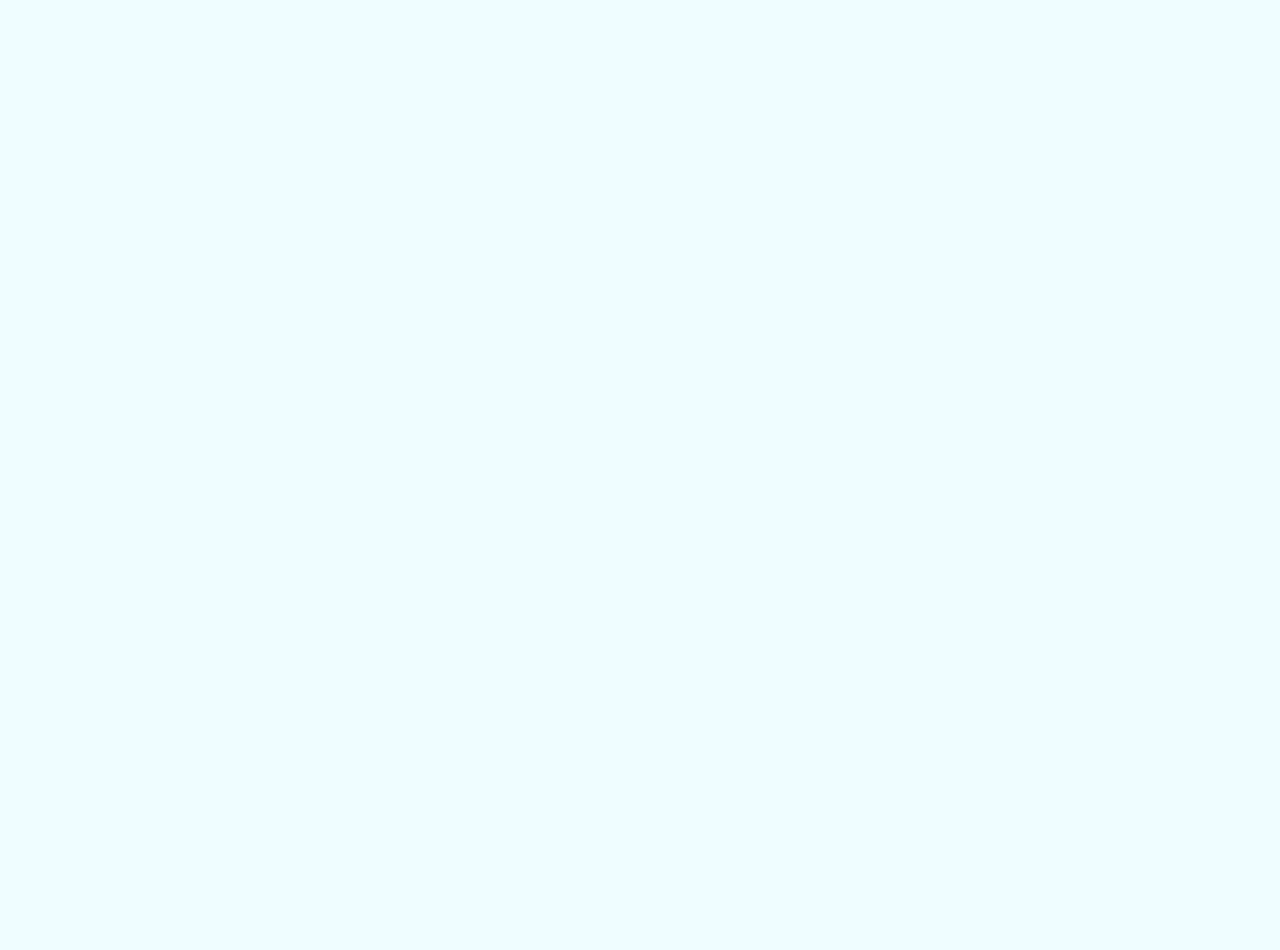
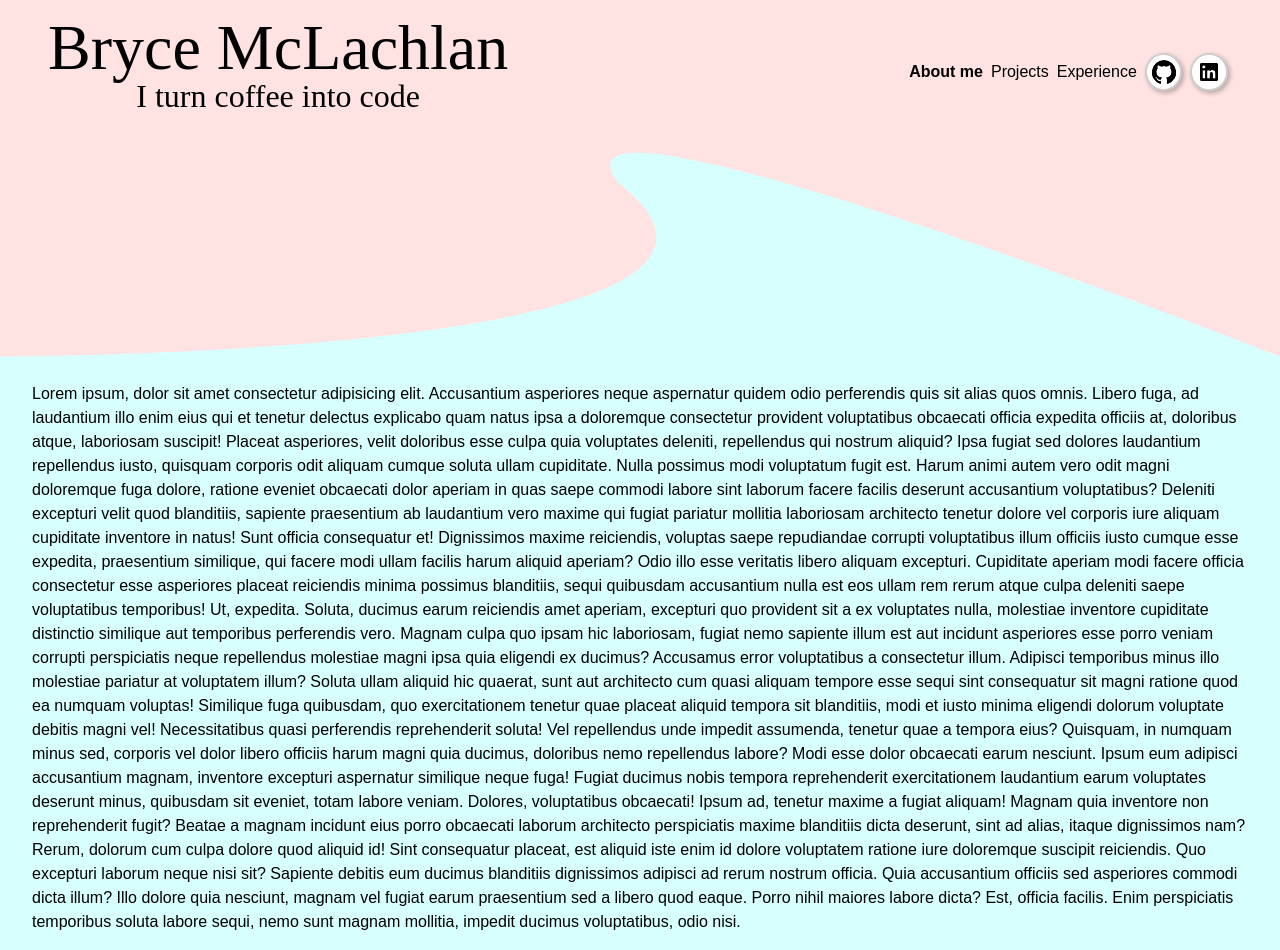
Before and after one commit to brycemcl/portfolio, a Next.js app: page / in a window 1280 px wide. Before the commit the page ends 800 px from the top, so only its background shows below. Built offline with nearby package versions, Linux system fonts and the light colour scheme.

Commit message:
wired up about page

```diff
--- a/pages/_app.tsx
+++ b/pages/_app.tsx
@@ -1,7 +1,19 @@
-import "../styles/globals.css";
+import Head from 'next/head'
+import Header from '../scr/atoms/Header'
+import '../styles/globals.css'
 
 function App({ Component, pageProps }) {
-  return <Component {...pageProps} />;
+  return (
+    <>
+      <Head>
+        <link rel='icon' href='/favicon.ico' />
+      </Head>
+      <Header />
+      <div className={`content`}>
+        <Component {...pageProps} />
+      </div>
+    </>
+  )
 }
 
-export default App;
+export default App
--- /dev/null
+++ b/pages/_document.js
@@ -0,0 +1,22 @@
+import Document, { Html, Head, Main, NextScript } from 'next/document'
+
+class CustomDocument extends Document {
+  static async getInitialProps(ctx) {
+    const initialProps = await Document.getInitialProps(ctx)
+    return { ...initialProps }
+  }
+
+  render() {
+    return (
+      <Html lang='en'>
+        <Head />
+        <body>
+          <Main />
+          <NextScript />
+        </body>
+      </Html>
+    )
+  }
+}
+
+export default CustomDocument
--- a/pages/index.tsx
+++ b/pages/index.tsx
@@ -1,13 +1,14 @@
-import Head from "next/head";
+import Head from 'next/head'
+import About from '../scr/pages/About'
 const page = () => {
   return (
     <>
       <Head>
         <title>Change me</title>
-        <link rel="icon" href="/favicon.ico" />
-        <meta name="description" content="" />
+        <meta name='description' content='' />
       </Head>
+      <About />
     </>
-  );
-};
-export default page;
+  )
+}
+export default page
--- a/scr/atoms/Header/Header.module.css
+++ b/scr/atoms/Header/Header.module.css
@@ -1,17 +1,33 @@
 .header {
-  /* background: rgb(46, 0, 41); */
-  /* padding: 0.5rem; */
-  /* position: absolute; */
-  /* z-index: -1; */
-  width: 100vw;
   height: auto;
   background-color: var(--color-primary-header);
 }
 .panel {
-  /* background: rgb(46, 0, 41); */
-  /* padding: 0.5rem; */
-  /* position: absolute; */
-  /* z-index: -1; */
-  width: 100vw;
   height: auto;
 }
+
+.a {
+  position: relative;
+}
+.active {
+  font-weight: bold;
+}
+
+.a:after {
+  content: '';
+  position: absolute;
+  width: 0;
+  height: 3px;
+  display: block;
+  margin-top: 5px;
+  right: 0;
+  background: rgb(0, 0, 0);
+  transition: width 0.2s ease;
+  -webkit-transition: width 0.2s ease;
+}
+
+.a:hover:after {
+  width: 100%;
+  left: 0;
+  background: rgb(0, 0, 0);
+}
--- a/scr/atoms/Header/Header.tsx
+++ b/scr/atoms/Header/Header.tsx
@@ -1,43 +1,52 @@
+import { useRouter } from 'next/router'
 import styles from './Header.module.css'
 import Icons from '../Icons'
 import LinkedInIcon from '@material-ui/icons/LinkedIn'
 import GitHubIcon from '@material-ui/icons/GitHub'
+
+const NavItem = ({ href, text }) => {
+  const router = useRouter()
+  return (
+    <li
+      className={`px-1 ${styles.a} ${
+        router && router.asPath === href && styles.active
+      }`}>
+      <a href={href}>{text}</a>
+    </li>
+  )
+}
+
 const component = ({}) => {
   return (
-    <div>
+    <div className={`w-full`}>
+      <div className={`flex justify-between flex-wrap ${styles.header}`}>
         <div
-        className={`flex justify-between flex-wrap w-screen ${styles.header}`}>
-        <div
-          className={`grid place-items-center md:justify-start justify-center flex-1 md:p-12`}>
+          className={`grid place-items-center md:justify-start justify-center flex-1 md:px-12`}>
           <div className={`grid place-items-center`}>
             <div className={`textName`}>Bryce McLachlan</div>
             <div className={`textTitle`}>I turn coffee into code</div>
           </div>
         </div>
-        <div
-          className={`flex flex-row md:justify-end justify-center p-2 md:p-12 flex-1 items-center`}>
-          <div className={`px-1`}>Projects</div>
-          <div className={`px-1`}>Experience</div>
-          <div className={`px-1`}>About Me</div>
-          <div className={`px-1`}>
+        <ul
+          className={`flex flex-row md:justify-end justify-center px-2 md:px-12 flex-1 items-center ${styles.ul}`}>
+          <NavItem href='/' text='About me' />
+          <NavItem href='/projects' text='Projects' />
+          <NavItem href='/experience' text='Experience' />
           <Icons
             icon={<GitHubIcon />}
             href='https://github.com/brycemcl'
             color='#ffffff'
           />
-          </div>
-          <div>
           <Icons
             icon={<LinkedInIcon />}
             href='https://www.linkedin.com/in/bryce-mclachlan/'
             color='#ffffff'
           />
-          </div>
-        </div>
+        </ul>
       </div>
       <svg
         className={`${styles.panel}`}
-        viewBox='0 160 1440 399'
+        viewBox='0 160 1440 250'
         fill='none'
         xmlns='http://www.w3.org/2000/svg'>
         <path
--- a/scr/atoms/Icons/Icons.tsx
+++ b/scr/atoms/Icons/Icons.tsx
@@ -1,7 +1,7 @@
 import styles from './Icons.module.css'
 const component = ({ icon, href, color }) => {
   return (
-    <div className={styles.container}>
+    <li className={`px-1 ${styles.container}`}>
       <button
         style={{ position: 'absolute' }}
         className={styles.button}
@@ -14,7 +14,7 @@ const component = ({ icon, href, color }) => {
         onClick={() => window.open(href, '_blank')}>
         {icon}
       </button>
-    </div>
+    </li>
   )
 }
 
--- /dev/null
+++ b/scr/pages/About/About.tsx
@@ -0,0 +1,66 @@
+import styles from './About.module.css'
+const component = ({}) => {
+  return (
+    <>
+      <p>
+        Lorem ipsum, dolor sit amet consectetur adipisicing elit. Accusantium
+        asperiores neque aspernatur quidem odio perferendis quis sit alias quos
+        omnis. Libero fuga, ad laudantium illo enim eius qui et tenetur delectus
+        explicabo quam natus ipsa a doloremque consectetur provident
+        voluptatibus obcaecati officia expedita officiis at, doloribus atque,
+        laboriosam suscipit! Placeat asperiores, velit doloribus esse culpa quia
+        voluptates deleniti, repellendus qui nostrum aliquid? Ipsa fugiat sed
+        dolores laudantium repellendus iusto, quisquam corporis odit aliquam
+        cumque soluta ullam cupiditate. Nulla possimus modi voluptatum fugit
+        est. Harum animi autem vero odit magni doloremque fuga dolore, ratione
+        eveniet obcaecati dolor aperiam in quas saepe commodi labore sint
+        laborum facere facilis deserunt accusantium voluptatibus? Deleniti
+        excepturi velit quod blanditiis, sapiente praesentium ab laudantium vero
+        maxime qui fugiat pariatur mollitia laboriosam architecto tenetur dolore
+        vel corporis iure aliquam cupiditate inventore in natus! Sunt officia
+        consequatur et! Dignissimos maxime reiciendis, voluptas saepe
+        repudiandae corrupti voluptatibus illum officiis iusto cumque esse
+        expedita, praesentium similique, qui facere modi ullam facilis harum
+        aliquid aperiam? Odio illo esse veritatis libero aliquam excepturi.
+        Cupiditate aperiam modi facere officia consectetur esse asperiores
+        placeat reiciendis minima possimus blanditiis, sequi quibusdam
+        accusantium nulla est eos ullam rem rerum atque culpa deleniti saepe
+        voluptatibus temporibus! Ut, expedita. Soluta, ducimus earum reiciendis
+        amet aperiam, excepturi quo provident sit a ex voluptates nulla,
+        molestiae inventore cupiditate distinctio similique aut temporibus
+        perferendis vero. Magnam culpa quo ipsam hic laboriosam, fugiat nemo
+        sapiente illum est aut incidunt asperiores esse porro veniam corrupti
+        perspiciatis neque repellendus molestiae magni ipsa quia eligendi ex
+        ducimus? Accusamus error voluptatibus a consectetur illum. Adipisci
+        temporibus minus illo molestiae pariatur at voluptatem illum? Soluta
+        ullam aliquid hic quaerat, sunt aut architecto cum quasi aliquam tempore
+        esse sequi sint consequatur sit magni ratione quod ea numquam voluptas!
+        Similique fuga quibusdam, quo exercitationem tenetur quae placeat
+        aliquid tempora sit blanditiis, modi et iusto minima eligendi dolorum
+        voluptate debitis magni vel! Necessitatibus quasi perferendis
+        reprehenderit soluta! Vel repellendus unde impedit assumenda, tenetur
+        quae a tempora eius? Quisquam, in numquam minus sed, corporis vel dolor
+        libero officiis harum magni quia ducimus, doloribus nemo repellendus
+        labore? Modi esse dolor obcaecati earum nesciunt. Ipsum eum adipisci
+        accusantium magnam, inventore excepturi aspernatur similique neque fuga!
+        Fugiat ducimus nobis tempora reprehenderit exercitationem laudantium
+        earum voluptates deserunt minus, quibusdam sit eveniet, totam labore
+        veniam. Dolores, voluptatibus obcaecati! Ipsum ad, tenetur maxime a
+        fugiat aliquam! Magnam quia inventore non reprehenderit fugit? Beatae a
+        magnam incidunt eius porro obcaecati laborum architecto perspiciatis
+        maxime blanditiis dicta deserunt, sint ad alias, itaque dignissimos nam?
+        Rerum, dolorum cum culpa dolore quod aliquid id! Sint consequatur
+        placeat, est aliquid iste enim id dolore voluptatem ratione iure
+        doloremque suscipit reiciendis. Quo excepturi laborum neque nisi sit?
+        Sapiente debitis eum ducimus blanditiis dignissimos adipisci ad rerum
+        nostrum officia. Quia accusantium officiis sed asperiores commodi dicta
+        illum? Illo dolore quia nesciunt, magnam vel fugiat earum praesentium
+        sed a libero quod eaque. Porro nihil maiores labore dicta? Est, officia
+        facilis. Enim perspiciatis temporibus soluta labore sequi, nemo sunt
+        magnam mollitia, impedit ducimus voluptatibus, odio nisi.
+      </p>
+    </>
+  )
+}
+
+export default component
--- /dev/null
+++ b/scr/pages/About/index.tsx
@@ -0,0 +1,2 @@
+import index from './About';
+export default index
--- a/styles/globals.css
+++ b/styles/globals.css
@@ -3,7 +3,7 @@
 @tailwind utilities;
 
 :root {
-  --color-background: #effdff;
+  --color-background: #d6fffd;
   --color-primary-header: #ffe2e2;
   --color-primary-footer: #e8e8e8;
   --color-secondary-footer: #f3f3f3;
@@ -34,8 +34,8 @@ html,
 body {
   padding: 0;
   margin: 0;
-  overflow: hidden;
   background-color: var(--color-background);
+  /* overflow-x: hidden; */
 }
 
 a {
@@ -47,8 +47,10 @@ a {
   box-sizing: border-box;
 }
 #__next {
-  min-height: 100vh;
-  min-width: 100vw;
   display: grid;
   place-items: center;
 }
+.content {
+  /* width: calc(100vw - 14px); */
+  padding: 1rem 2rem;
+}
```
Also changed, not shown: scr/pages/About/About.module.css (added), 2 other files (tests, documents, lock files or other folders). Lines whose indentation alone changed are shown as unchanged.
